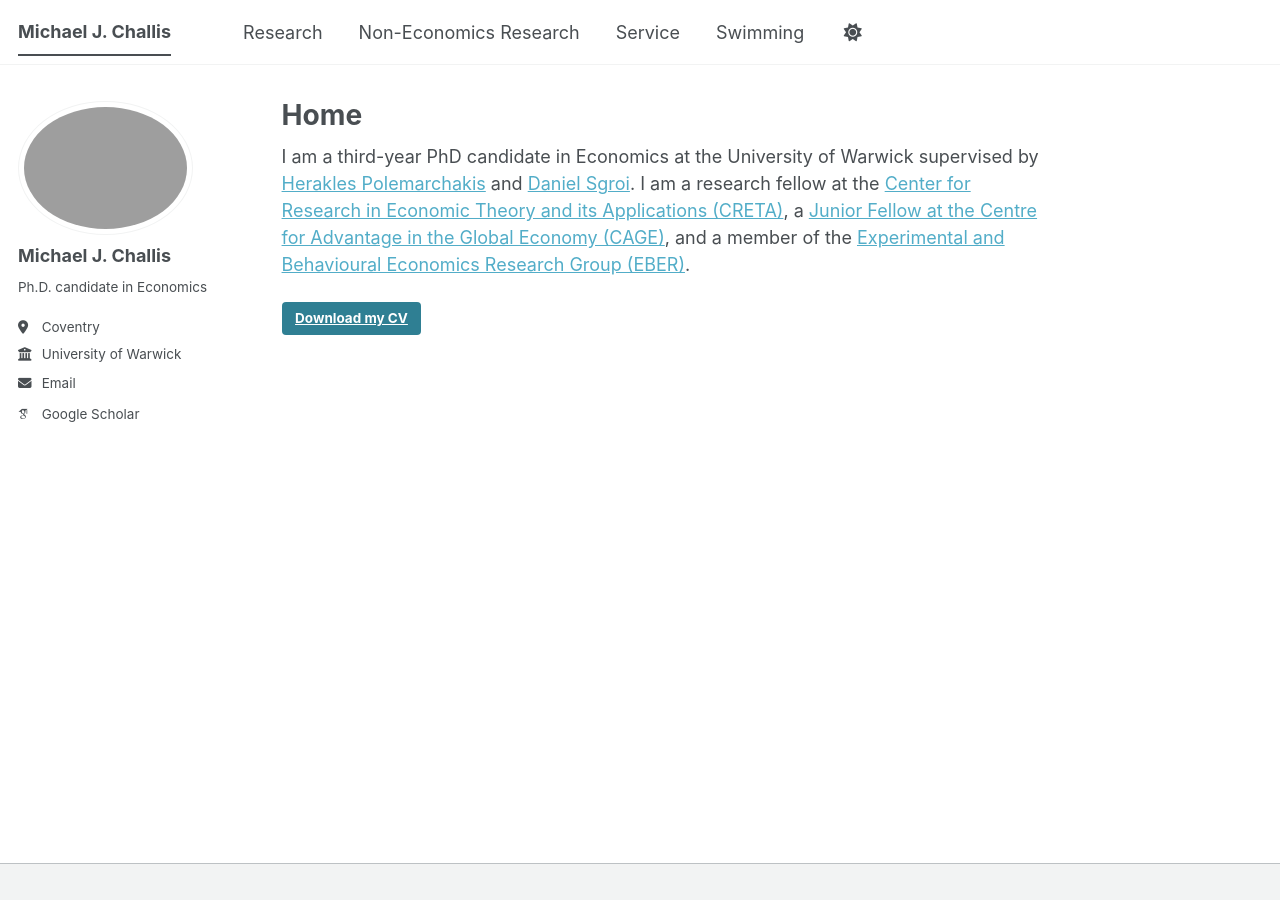
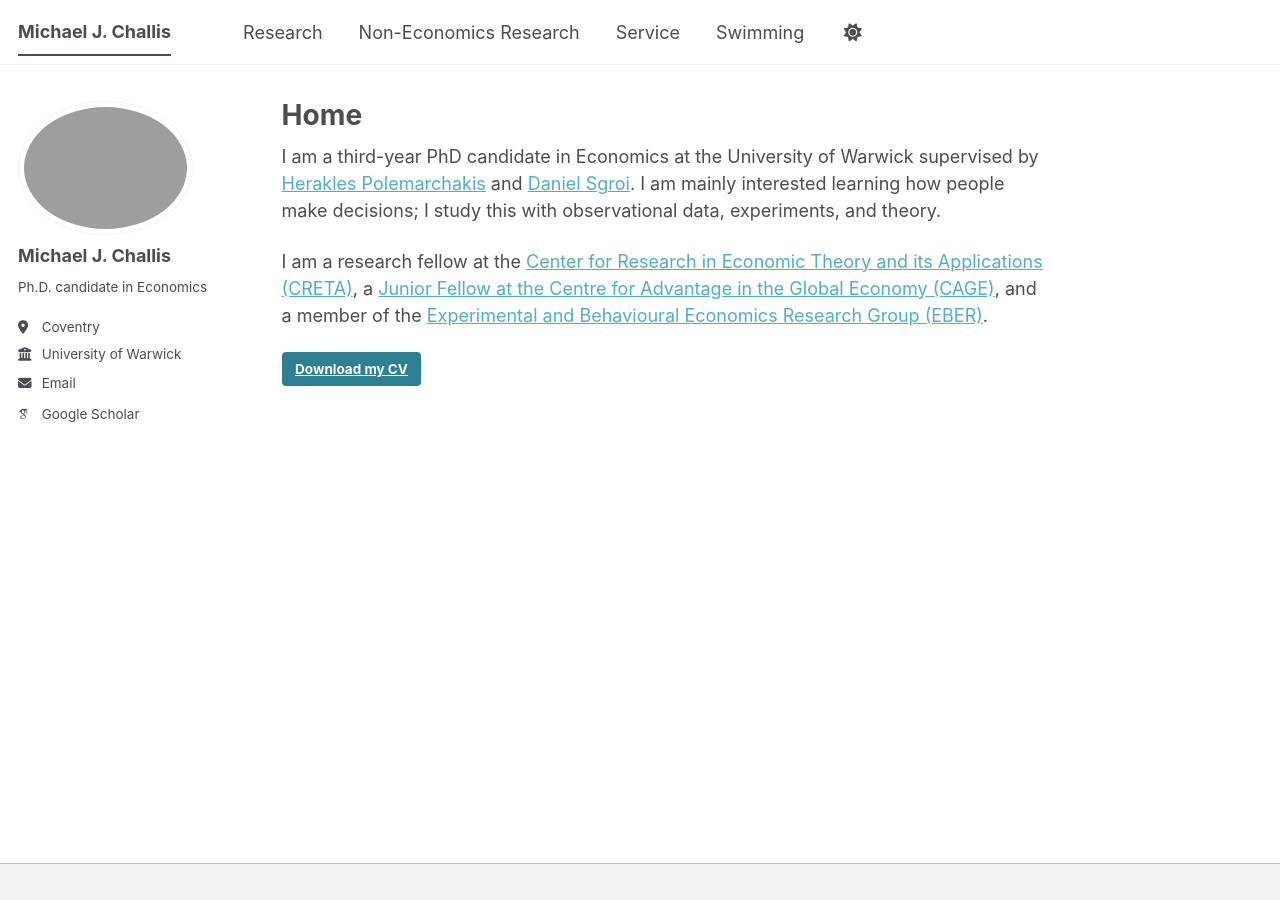
Before and after one commit to MichaelChallis/MichaelChallis.github.io, a Jekyll site: the page built from _pages/about.md, in a window 1280 px wide. Built offline with Jekyll 4.4.1, drawn with Linux system fonts in a browser that asks for light colours; some web fonts are replaced; a script bundle is joined from its source files by our own code; library files that are not in the unit come from our copies.

Commit message:
Update about.md

```diff
--- a/_pages/about.md
+++ b/_pages/about.md
@@ -9,7 +9,9 @@
 
 
 I am a third-year PhD candidate in Economics at the University of Warwick supervised by <a href="https://www.polemarchakis.org/" target="+blank" rel="noopener noreferrer">Herakles Polemarchakis</a>
-and <a href="https://sites.google.com/view/daniel-sgroi/home" target="+blank" rel="noopener noreferrer">Daniel Sgroi</a>. I am a research fellow at the <a href="https://warwick.ac.uk/fac/soc/economics/research/centres/creta/" target="_blank" rel="noopener noreferrer">Center for Research in Economic Theory and its Applications (CRETA)</a>, a <a href="https://warwick.ac.uk/fac/soc/economics/research/centres/cage/about/people/" target="_blank" rel="noopener noreferrer">Junior Fellow at the Centre for Advantage in the Global Economy (CAGE)</a>, and a member of the <a href="https://warwick.ac.uk/fac/soc/economics/research/research-groups/experimental-behavioural-economics/" target="_blank" rel="noopener noreferrer">Experimental and Behavioural Economics Research Group (EBER)</a>.
+and <a href="https://sites.google.com/view/daniel-sgroi/home" target="+blank" rel="noopener noreferrer">Daniel Sgroi</a>. I am mainly interested learning how people make decisions; I study this with observational data, experiments, and theory.
+
+I am a research fellow at the <a href="https://warwick.ac.uk/fac/soc/economics/research/centres/creta/" target="_blank" rel="noopener noreferrer">Center for Research in Economic Theory and its Applications (CRETA)</a>, a <a href="https://warwick.ac.uk/fac/soc/economics/research/centres/cage/about/people/" target="_blank" rel="noopener noreferrer">Junior Fellow at the Centre for Advantage in the Global Economy (CAGE)</a>, and a member of the <a href="https://warwick.ac.uk/fac/soc/economics/research/research-groups/experimental-behavioural-economics/" target="_blank" rel="noopener noreferrer">Experimental and Behavioural Economics Research Group (EBER)</a>.
 
 <p>
   <a class="btn btn--primary" href="/files/Michael_Challis_CV.pdf" target="_blank" rel="noopener noreferrer">Download my CV</a>
```
